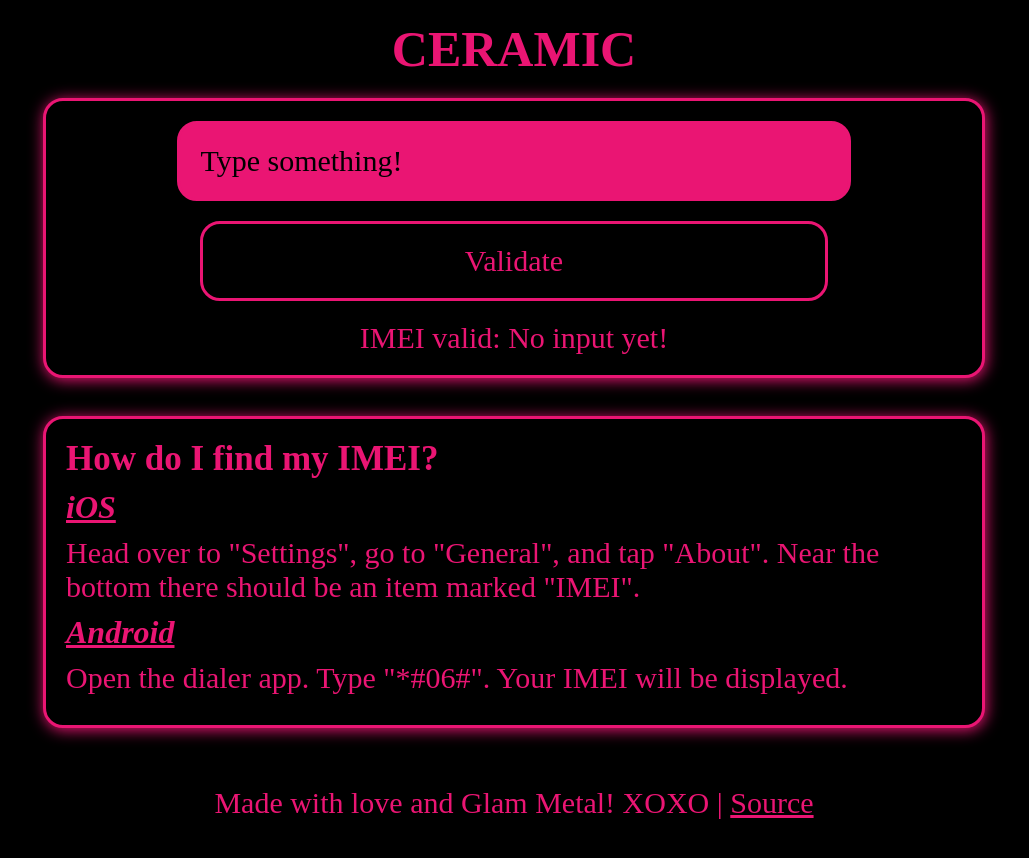
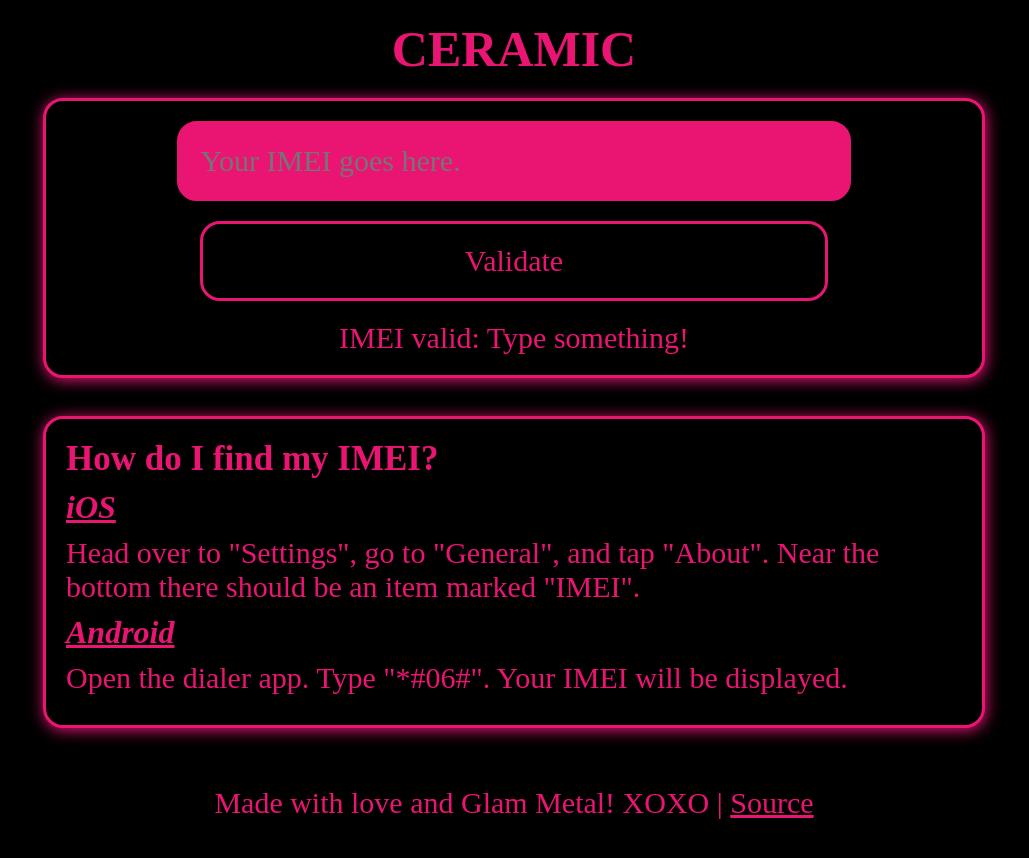
Before and after one commit to angeldollface/ceramic, a Vue app: page / in a window 1280 px wide. Shown: the whole page, without its empty margins (126-1155 px from the left). Built offline with nearby package versions, Linux system fonts and the light colour scheme; a web font is replaced by a local one.

Commit message:
Update DataCog.vue

```diff
--- a/src/components/DataCog.vue
+++ b/src/components/DataCog.vue
@@ -51,8 +51,8 @@ export default defineComponent(
     // Mutable component data.
     data (){
         return {
-            inputData: 'Type something!',
-            isValid: 'No input yet!'
+            inputData: '',
+            isValid: 'Type something!'
         }
     },
 
```
